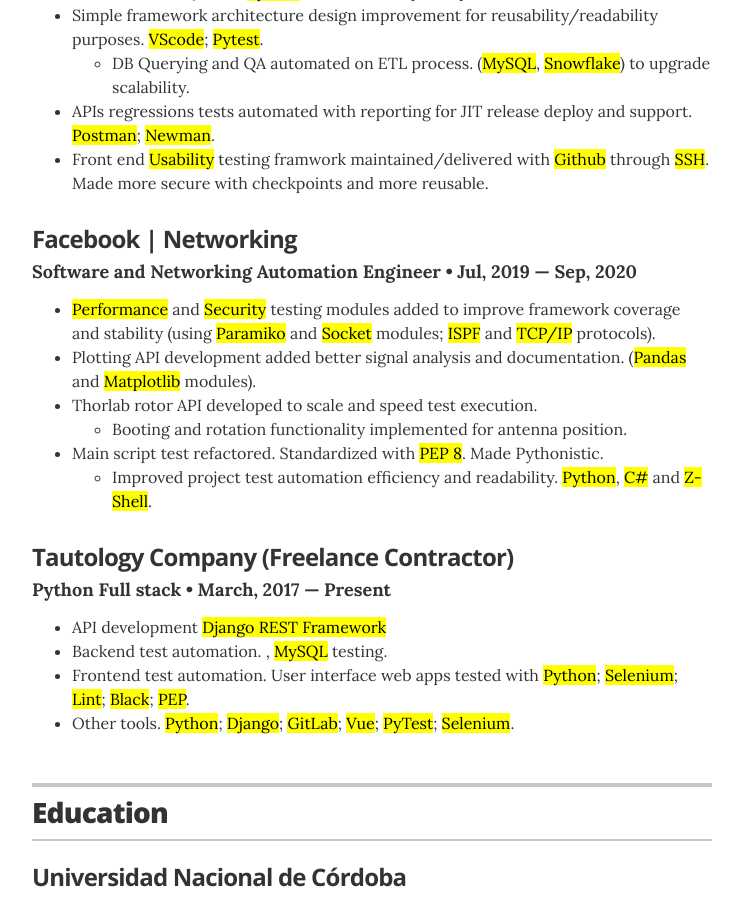
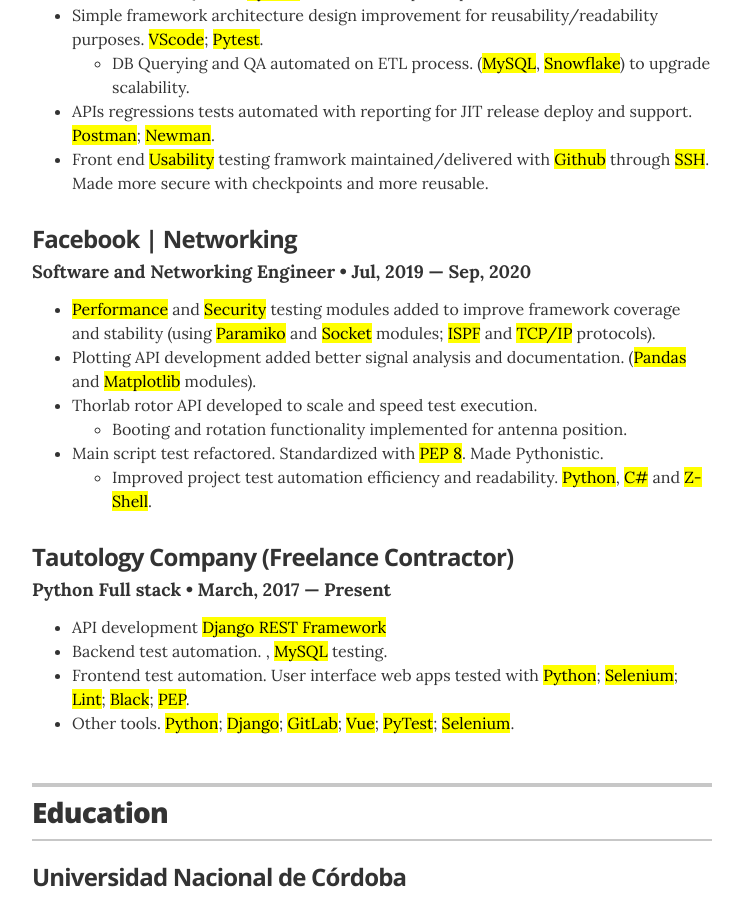
Before and after one commit to alexissoko/alexissoko.github.io, a Jekyll site: the page built from index.html, in a window 1280 px wide and 900 px high, scrolled down 1195 px. Shown: the whole window, without its empty margins (268-1011 px from the left). Built offline with Jekyll 4.4.1, drawn with Linux system fonts in a browser that asks for light colours.

Commit message:
update resume

```diff
--- a/_data/experience.yml
+++ b/_data/experience.yml
@@ -25,7 +25,7 @@
 
 # Software & Networking Engineer
 - company: Facebook | Networking
-  position: Software and Networking Automation Engineer
+  position: Software and Networking Engineer
   duration:  Jul, 2019 &mdash; Sep, 2020
   summary:  <ul class="resume-item-list">
               <li><mark>Performance</mark> and <mark>Security</mark> testing modules added to improve framework coverage and stability (using <mark>Paramiko</mark> and <mark>Socket</mark> modules; <mark>ISPF</mark> and <mark>TCP/IP</mark> protocols).</li>
```
